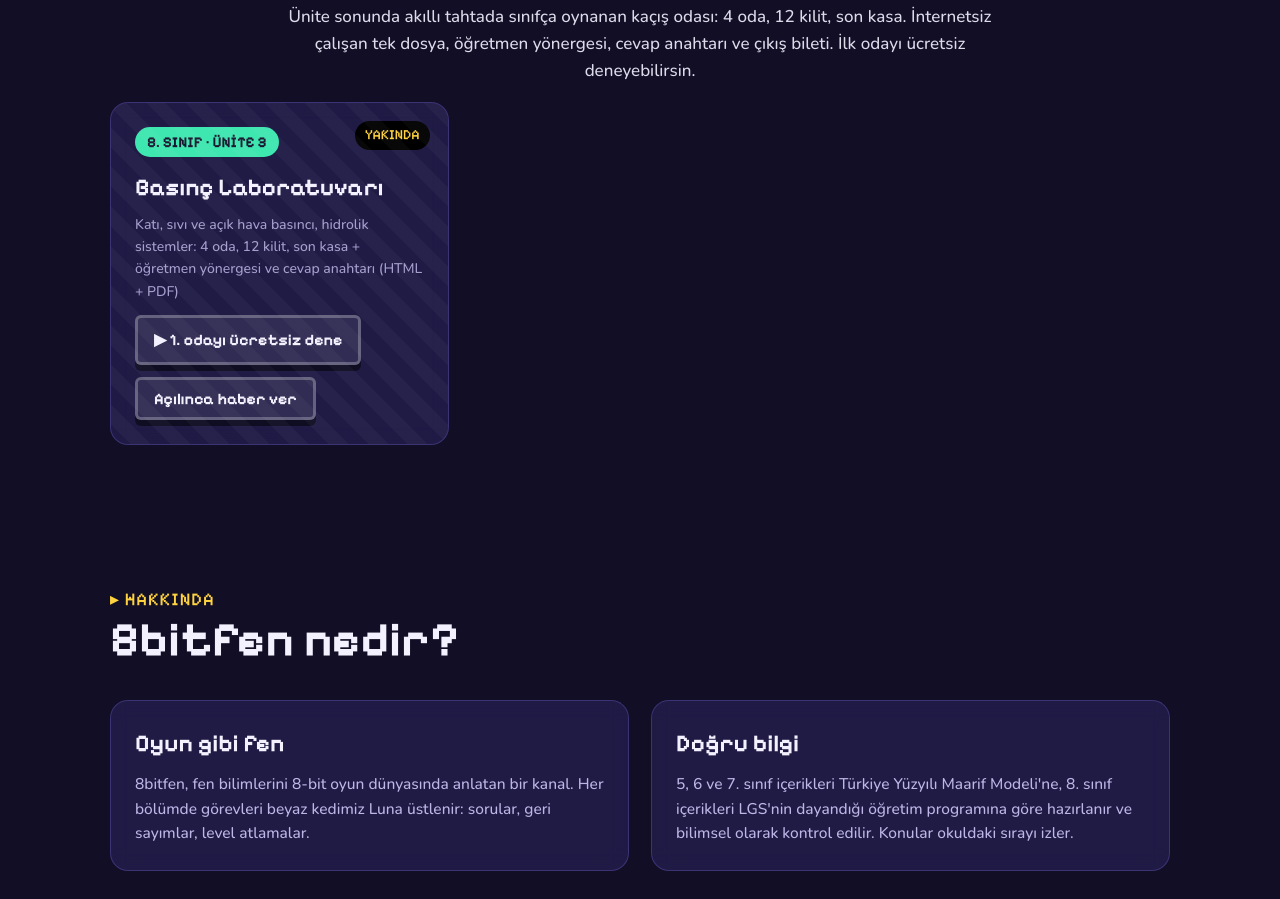
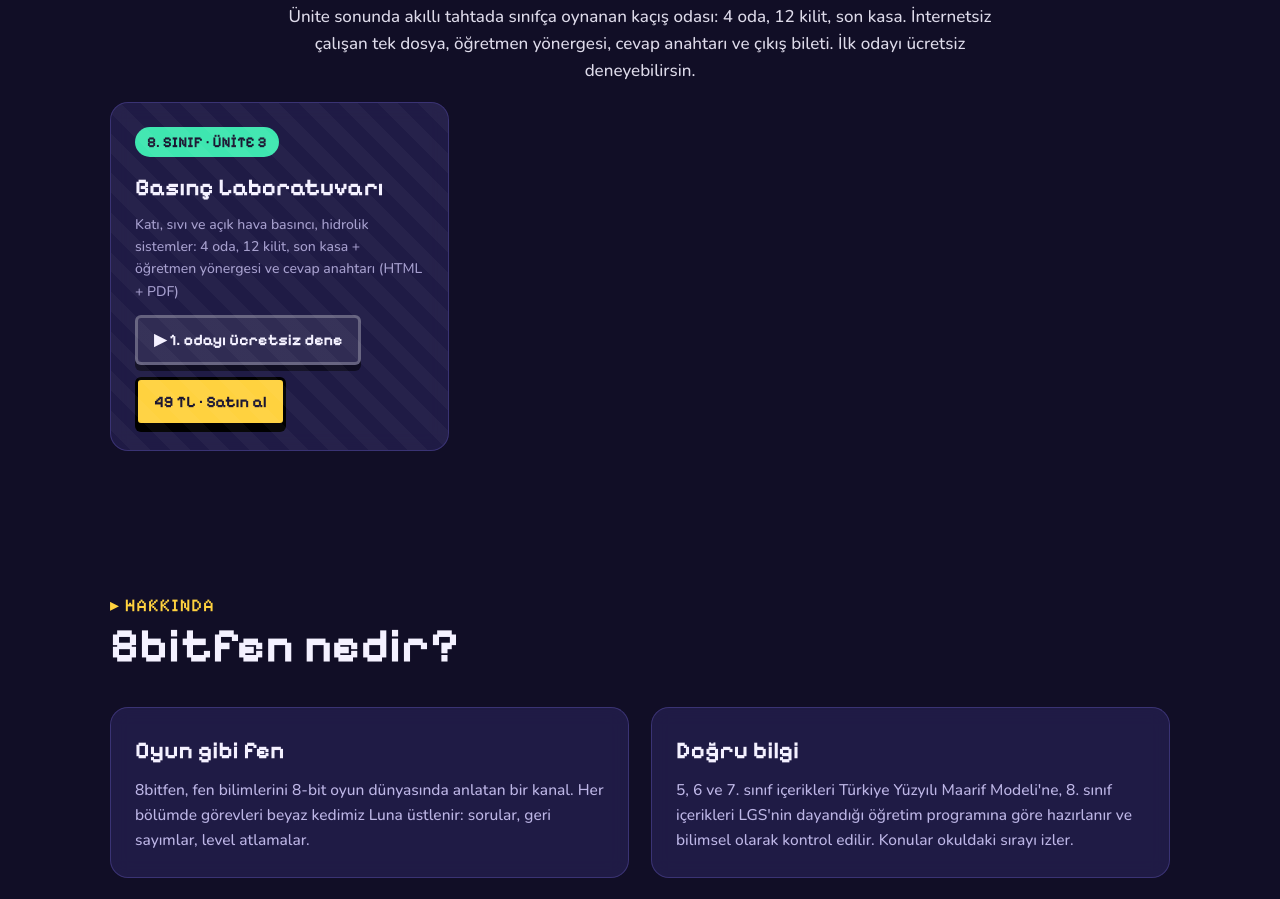
Before and after one commit to 8bitfen/8bitfen.github.io, a plain HTML site: page index.html in a window 1280 px wide. Shown: the part 5780-6679 px from the top of the page. Drawn offline with nearby package versions, Linux system fonts and the light colour scheme; animation ran at ten frames a second.

Commit message:
Mağaza: Basınç kaçış odası Shopier linki
Co-Authored-By: Claude Opus 5.5 <noreply@anthropic.com>
Claude-Session: https://claude.ai/code/session_01Di5DFEdD35xZAAzQZu5wiX

```diff
--- a/index.html
+++ b/index.html
@@ -722,7 +722,7 @@ const BOOKS=[
 document.getElementById("books").innerHTML=BOOKS.map(([n,t,url,price,inc])=>`<div class="card rv">${url?"":'<span class="lock">YAKINDA</span>'}<span class="chip" style="background:${typeof n==="number"?"var(--pink)":"var(--yellow)"}">${typeof n==="number"?"LGS · ÜNİTE "+n:n}</span><h3>${t}</h3><p class="inc">${inc||"Özet + tuzaklar + yeni nesil sorular + çözümler (PDF)"}</p>${url?`<a class="btn yel" href="${url}" target="_blank" rel="noopener" data-book="${typeof n==="number"?n:(n.includes("AJANDA")?"ajanda":"gunluk")}">${price?price+" · ":""}Satın al</a>`:`<button class="btn ghost" data-want="${typeof n==="number"?n:(n.includes("AJANDA")?"ajanda":"gunluk")}">Açılınca haber ver</button>`}</div>`).join("");
 /* ---------- mağaza: Luna Sınıf Kaçış Odaları (öğretmen) ---------- */
 const ESCAPES=[
- ["8. SINIF · ÜNİTE 3","Basınç Laboratuvarı","","49 TL","Katı, sıvı ve açık hava basıncı, hidrolik sistemler: 4 oda, 12 kilit, son kasa + öğretmen yönergesi ve cevap anahtarı (HTML + PDF)","kacis-basinc-deneme.html","8-3"]];
+ ["8. SINIF · ÜNİTE 3","Basınç Laboratuvarı","https://www.shopier.com/8bitfen/53226463","49 TL","Katı, sıvı ve açık hava basıncı, hidrolik sistemler: 4 oda, 12 kilit, son kasa + öğretmen yönergesi ve cevap anahtarı (HTML + PDF)","kacis-basinc-deneme.html","8-3"]];
 document.getElementById("rooms").innerHTML=ESCAPES.map(([c,t,url,price,inc,demo,id])=>`<div class="card rv">${url?"":'<span class="lock">YAKINDA</span>'}<span class="chip" style="background:var(--mint)">${c}</span><h3>${t}</h3><p class="inc">${inc}</p><a class="btn ghost" href="${demo}" target="_blank" rel="noopener" data-kdemo="${id}">▶ 1. odayı ücretsiz dene</a> ${url?`<a class="btn yel" href="${url}" target="_blank" rel="noopener" data-kbuy="${id}">${price} · Satın al</a>`:`<button class="btn ghost" data-kwant="${id}">Açılınca haber ver</button>`}</div>`).join("");
 document.querySelectorAll("#rooms [data-kdemo]").forEach(b=>b.addEventListener("click",()=>track("kacis-deneme-"+b.dataset.kdemo)));
 document.querySelectorAll("#rooms [data-kbuy]").forEach(b=>b.addEventListener("click",()=>track("kacis-satin-al-"+b.dataset.kbuy)));
```
